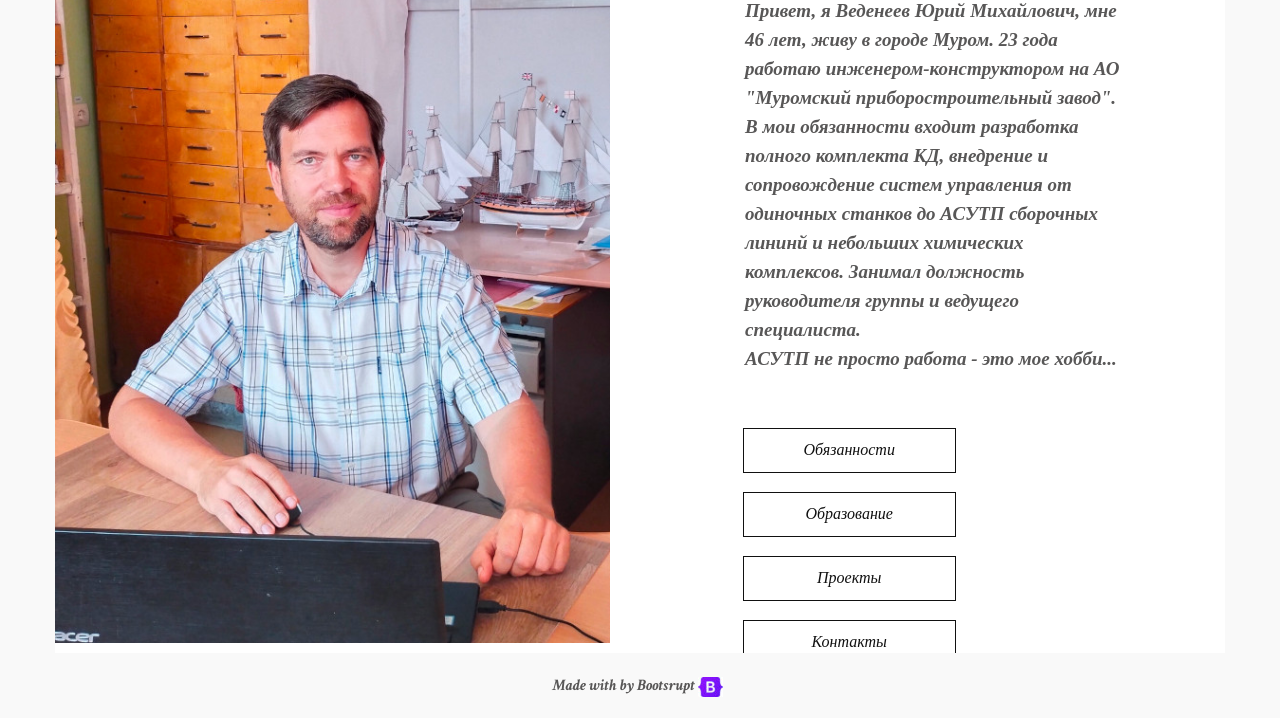
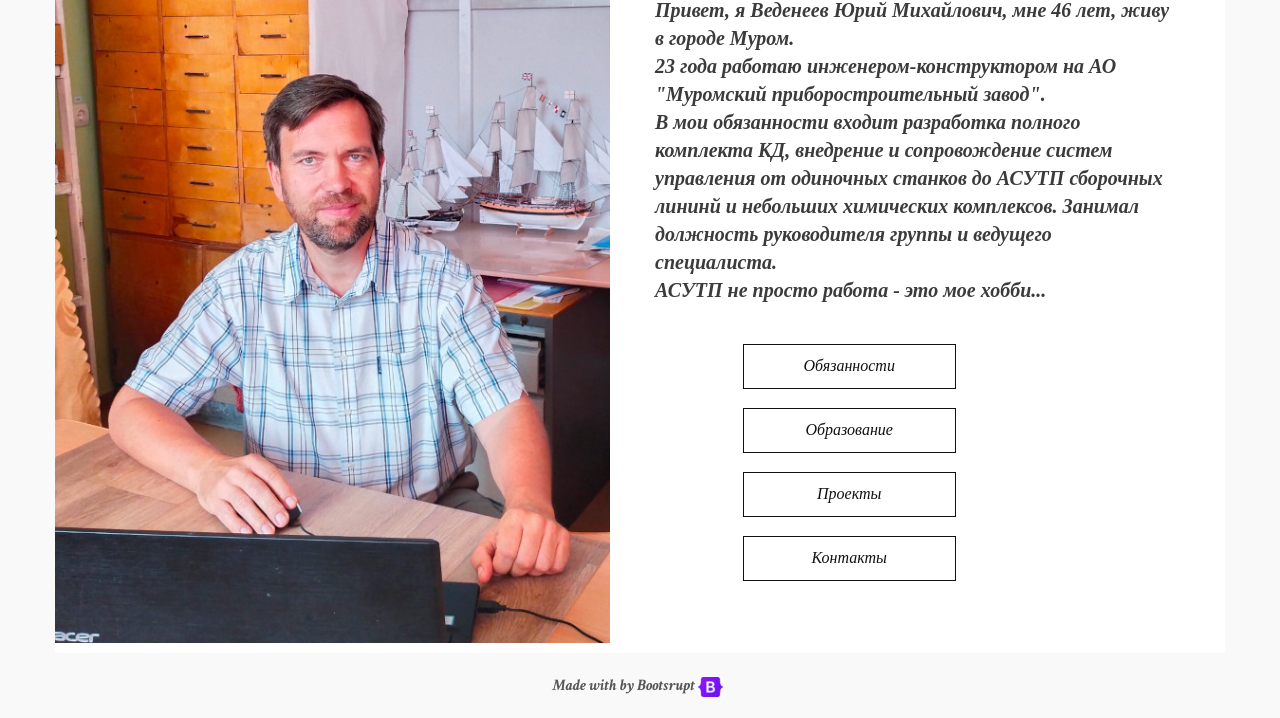
Before and after one commit to yuriyvedeneev/yuriyvedeneev.github.io, a plain HTML site: page index.html in a window 1280 px wide. Shown: the part 147-865 px from the top of the page. Drawn offline with Linux system fonts and the light colour scheme.

Commit message:
Add files via upload

```diff
--- a/index.html
+++ b/index.html
@@ -37,8 +37,8 @@
                         <div class="marker">A</div>
                     </div>
 
-                    <p class="home-description">
-                        Привет, я Веденеев Юрий Михайлович, мне 46 лет, живу в городе Муром.
+                    <p class='subtitle'>
+                        Привет, я Веденеев Юрий Михайлович, мне 46 лет, живу в городе Муром.</br>
                         23 года работаю инженером-конструктором на АО "Муромский приборостроительный завод".</br>
                         В мои обязанности входит разработка полного комплекта КД,
                         внедрение и сопровождение систем управления от одиночных станков до АСУТП сборочных лининй и небольших химических комплексов.
```
